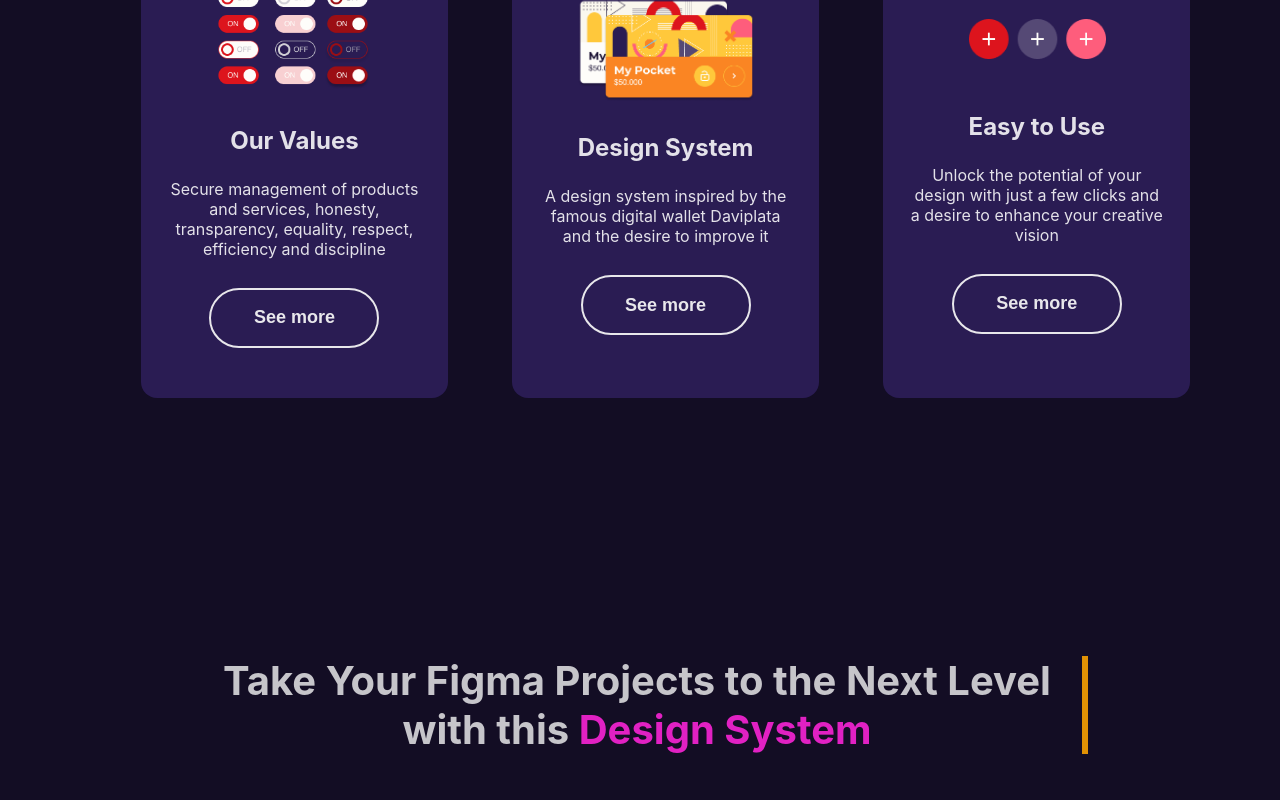
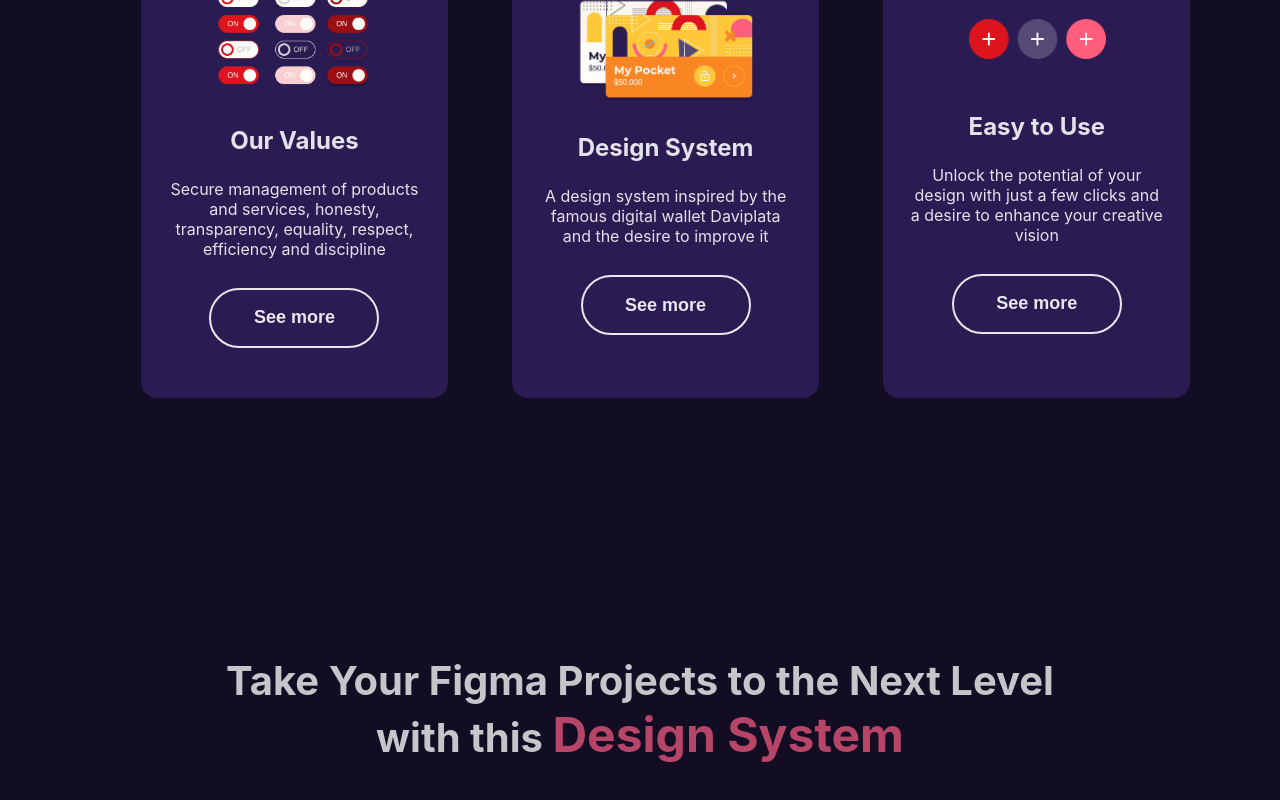
Before and after one commit to AndresNei20/Landing-Design-System, a React (Vite) app in the folder landing-ds/: page / in a window 1280 px wide. Shown: the part 1059-1859 px from the top of the page. Built offline with nearby package versions, Linux system fonts and the light colour scheme.

Commit message:
animation text quote

```diff
--- a/landing-ds/src/components/Quote/Quote.css
+++ b/landing-ds/src/components/Quote/Quote.css
@@ -12,9 +12,26 @@
     font-size: 2.5rem; /* Ajusta el tamaño de la fuente según sea necesario */
     max-width: 100%;
     opacity: 0; /* Ocultar inicialmente para la animación */
-    border-right: 0.15em solid orange; /* Cursor de escritura */
+  }
+
+  .design-system {
+    font-size: 3rem;
+    color: rgb(255, 37, 219);
   }
 
   .design-system {
     color: rgb(255, 37, 219);
-  }
+    animation: colorChange 10s infinite alternate;
+}
+
+@keyframes colorChange {
+    0% {
+        color: #DD141D;
+    }
+    50% {
+        color: #FE5D7C;
+    }
+    100% {
+        color: #2A1C53;
+    }
+}
--- a/landing-ds/src/components/Quote/Quote.jsx
+++ b/landing-ds/src/components/Quote/Quote.jsx
@@ -17,8 +17,7 @@ export const Quote = () => {
       },
       duration: 5,
       opacity: 1,
-      onStart: () => (quoteText.style.borderRight = "0.15em solid orange"),
-      onComplete: () => (quoteText.style.borderRight = "none"),
+
     });
   }, []);
 
```
